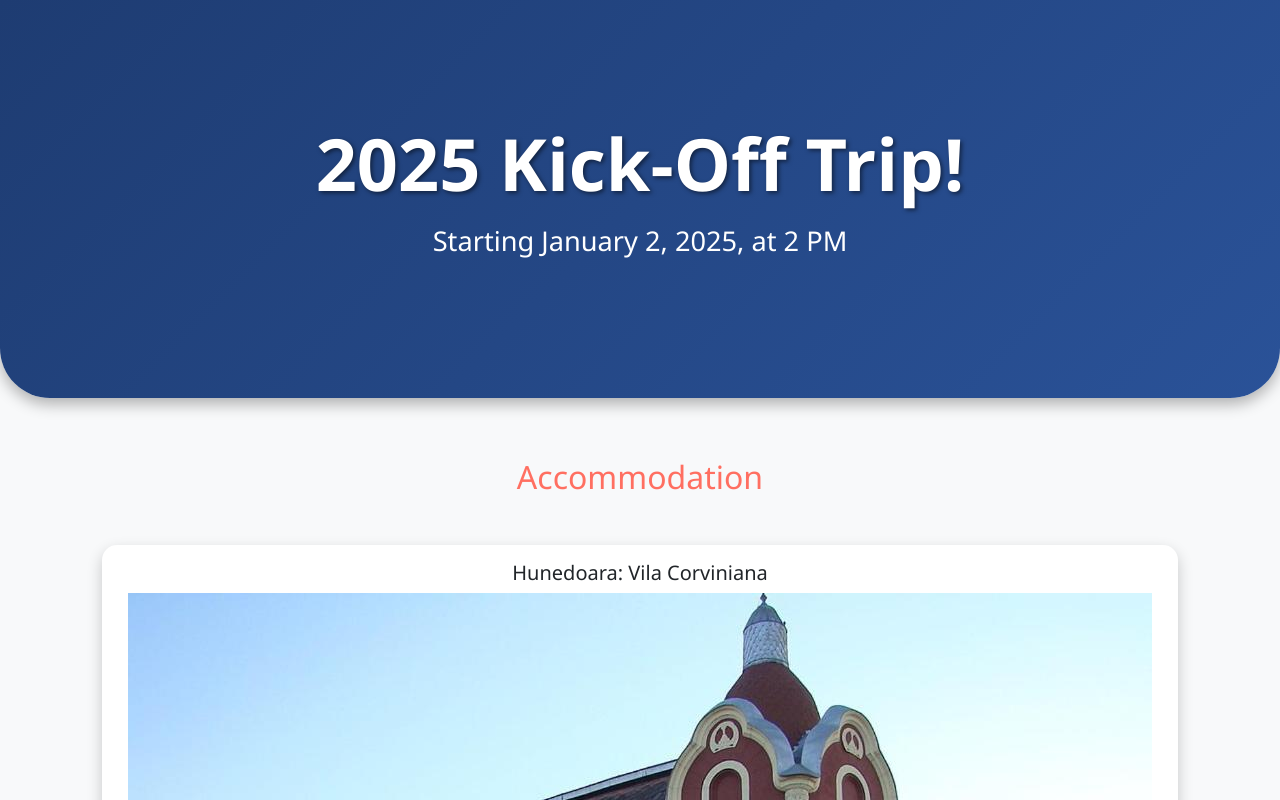
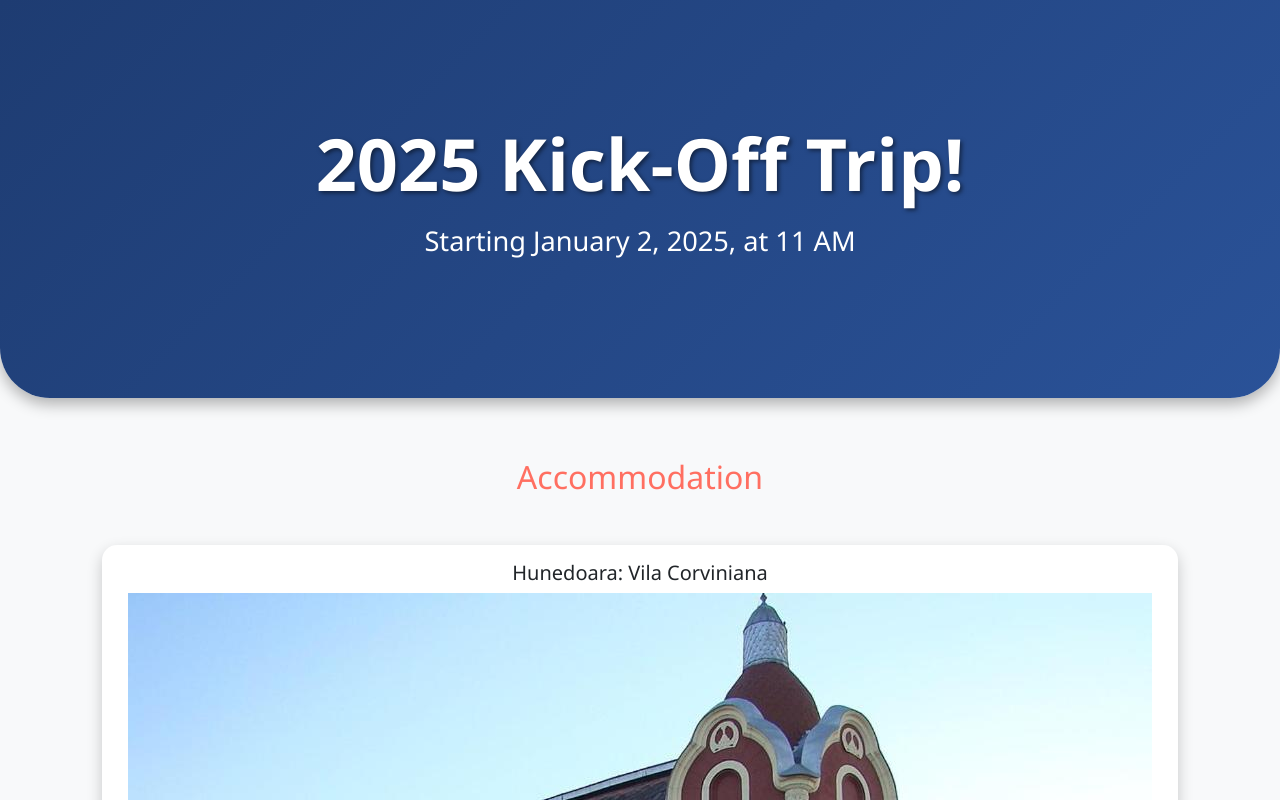
Before and after one commit to andreaspoletti/ny-trip, a plain HTML site: page index.html in a window 1280 px wide. Shown: the top 800 px of the page. Drawn offline with nearby package versions, Linux system fonts and the light colour scheme.

Commit message:
Update event start time in hero section
Adjusted the start time of the 2025 Kick-Off Trip from 2 PM to 11 AM to reflect the updated schedule. Ensures accuracy and consistency with official event details.

```diff
--- a/index.html
+++ b/index.html
@@ -102,7 +102,7 @@
 <body>
 <div class="hero">
   <h1>2025 Kick-Off Trip!</h1>
-  <p>Starting January 2, 2025, at 2 PM</p>
+  <p>Starting January 2, 2025, at 11 AM</p>
 </div>
 
 <div class="container">
```
